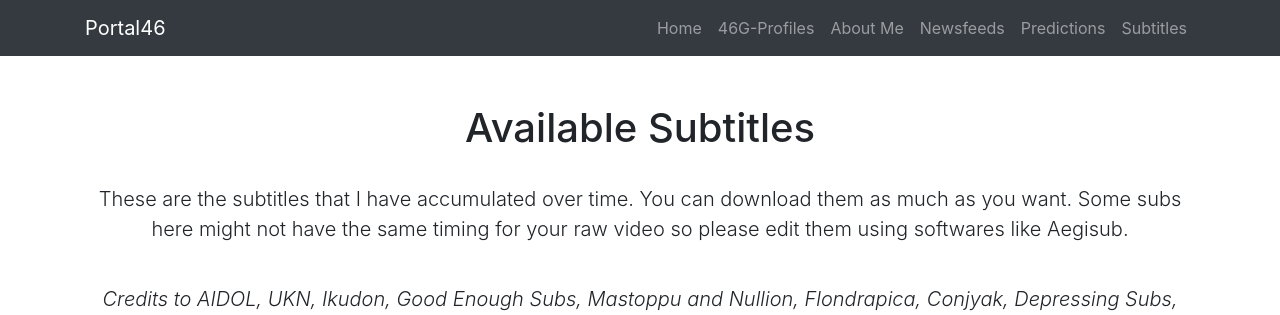
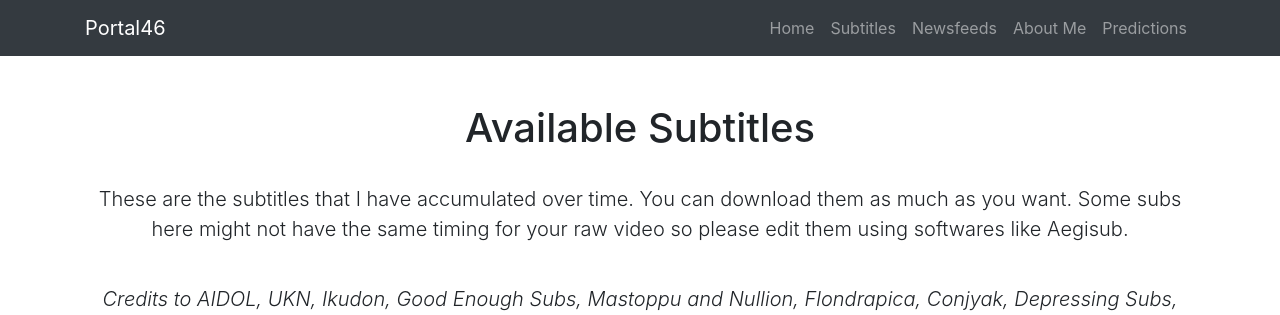
Before and after one commit to chivequiachon/portal46, a Django app: page /subs/ in a window 1280 px wide. Shown: the top 315 px of the page. Run offline with Django 3.2, Linux system fonts and the light colour scheme; parts of the project's set-up code (start-up, migrations or seed data) failed here and were passed over; some libraries are stand-ins or nearby versions.

Commit message:
Removed 46G-Profiles

```diff
--- a/portal/templates/pages/base.html
+++ b/portal/templates/pages/base.html
@@ -44,21 +44,18 @@
               <a class="nav-link" href="{% url 'welcome_page' %}">Home</a>
             </li>
             <li class="nav-item">
-              <a class="nav-link" href="#">46G-Profiles</a>
-            </li>
-            <li class="nav-item">
-              <a class="nav-link" href="{% url 'about_me' %}">About Me</a>
+              <a class="nav-link" href="{% url 'subs_download' %}">Subtitles</a>
             </li>
             <li class="nav-item">
               <a class="nav-link" href="#">Newsfeeds</a>
             </li>
             <li class="nav-item">
+              <a class="nav-link" href="{% url 'about_me' %}">About Me</a>
+            </li>
+           <li class="nav-item">
               <a class="nav-link" href="#">Predictions</a>
             </li>
-            <li class="nav-item">
-              <a class="nav-link" href="{% url 'subs_download' %}">Subtitles</a>
-            </li>
-          </ul>
+         </ul>
         </div>
       </div>
     </nav>
```
